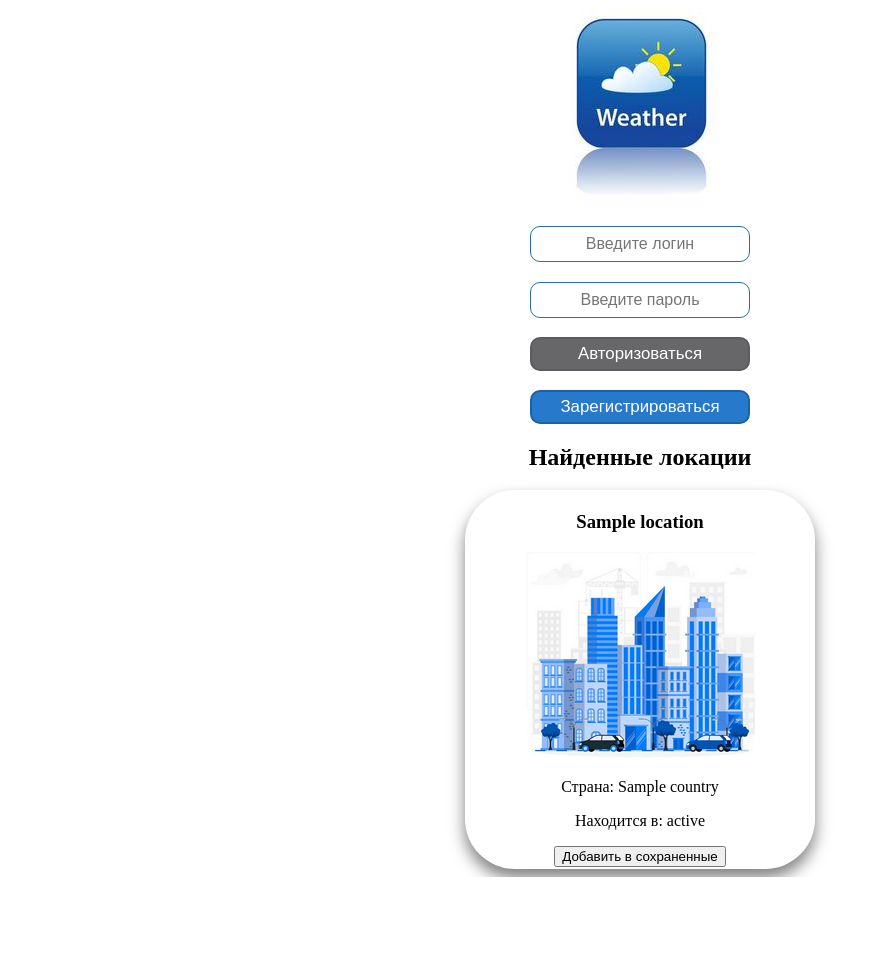
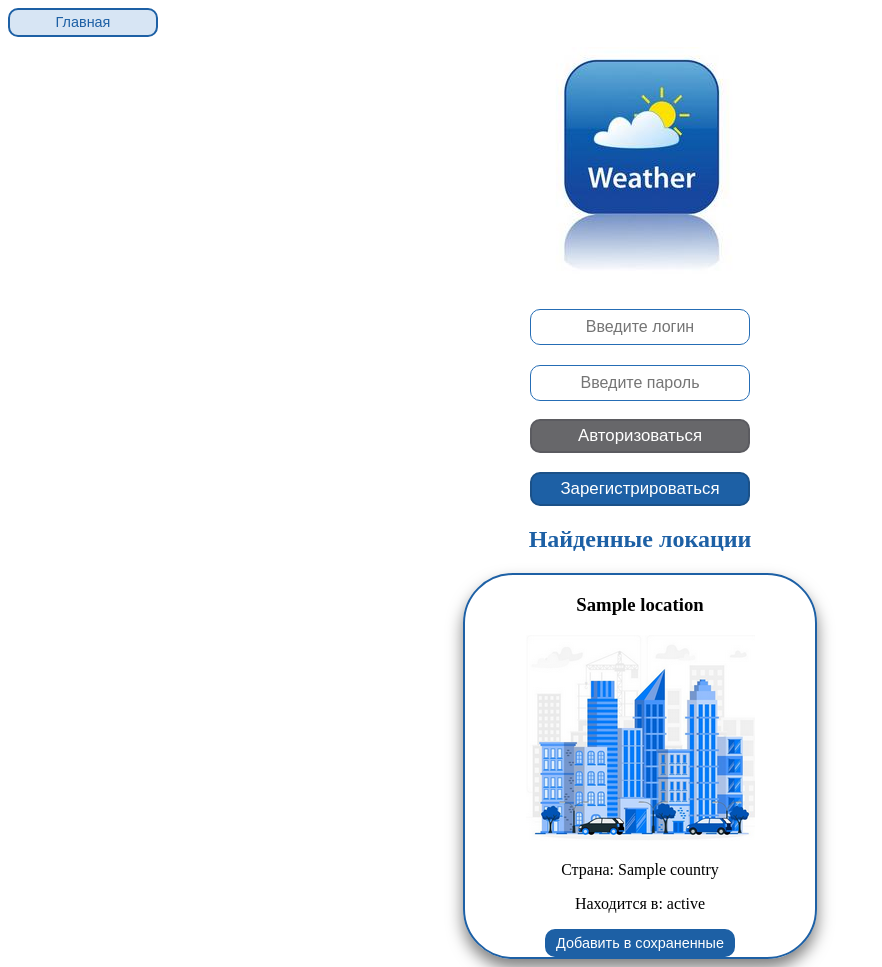
Before and after one commit to Awakary/WeatherService, a FastAPI app: template templates/locations.html in a window 1280 px wide. Shown: the whole page, without its empty margins (0-882 px from the left). Before the commit the page ends 877 px from the top, so only its background shows below. Run offline with FastAPI, Linux system fonts and the light colour scheme; the template is opened without the code that fills it: most values are stand-ins (such as "Sample title", 1, 10 or a date in 2020); parts of the project's set-up code (start-up, migrations or seed data) failed here and were passed over.

Commit message:
Добавлены картинки погоды

```diff
--- a/exceptions.py
+++ b/exceptions.py
@@ -17,12 +17,11 @@ class UsernamePasswordException(ExceptionWithMessage):
     def __init__(self):
         super().__init__(status_code=400, detail='Имя пользователя и пароль '
                                                  'должны содержать только латинские буквы и цифры')
-        # self.message = 'Пользователь с таким логином уже существует'
 
 
 class SameLocationException(ExceptionWithMessage):
     def __init__(self):
-        self.message = 'Локация уже добавлена'
+        super().__init__(status_code=400, detail='Location already exists')
 
 
 class NotSamePasswordException(ExceptionWithMessage):
--- a/main.py
+++ b/main.py
@@ -1,17 +1,38 @@
 
 from fastapi import FastAPI
 from fastapi import Request
+from starlette.middleware.cors import CORSMiddleware
 from starlette.responses import JSONResponse
-from fastapi.exceptions import RequestValidationError
+from fastapi.exceptions import RequestValidationError, HTTPException
 from fastapi.staticfiles import StaticFiles
 
-from router import router
-
+from router import router, templates
 
 app = FastAPI()
+app.add_middleware(
+       CORSMiddleware,
+       allow_origins=["*"],
+       allow_credentials=True,
+       allow_methods=["*"],
+       allow_headers=["*"],
+   )
+@app.exception_handler(HTTPException)
+async def http_exception_handler(request, exc: HTTPException):
+     errors = []
+     print(1)
+     return templates.TemplateResponse(name='error.html',
+                                       context={'request': request, "errors": errors})
 
 app.mount("/static", StaticFiles(directory="static"), name="static")
 app.include_router(router)
+
+
+@app.exception_handler(Exception)
+async def http_exception_handler(request, exc: Exception):
+     errors = []
+     print(1)
+     return templates.TemplateResponse(name='error.html',
+                                       context={'request': request, "errors": errors})
 
 
 # @app.exception_handler(RequestValidationError)
--- a/models.py
+++ b/models.py
@@ -39,7 +39,7 @@ class Location(Base):
     state: Mapped[str]
 
     __table_args__ = (
-        UniqueConstraint('name', 'latitude', 'longitude', name='_name_lat_lon_uc'),
+        UniqueConstraint('name', 'latitude', 'longitude', 'user_id', name='name_user_uc'),
     )
 
 
--- a/static/styles.css
+++ b/static/styles.css
@@ -3,13 +3,12 @@
     box-shadow: 0 9px 16px 0 rgba(2,2,1,0.5);
     transition: 0.3s;
     border-radius: 50px; /* 5px rounded corners */
+     border: 2px solid #1d60a5;
     width: 350px;
     min-height: 300px;
     margin: auto;
     text-align: center;
-    display: flex;
     flex-direction: column; /* Размещаем элементы в колонку */
-
 
 }
 
@@ -18,23 +17,21 @@
     box-shadow: 0 12px 16px 0 rgba(2,2,0,0.8);
 }
 
-
 /* Add some padding inside the card container */
 .container {
-    padding: 2px 16px;
-}
+    display: flex; /* Расположение карточек в строку */
+    gap: 20px;
+ }
 
 /* Контейнер для картинки */
 .card__image {
+   width: 100%;   /* устанавливаем ширину */
+  height: 120%;  /* устанавливаем высоту */
+  object-fit: cover;  /* сохраняем пропорции изображения */
+}
 
-  position: absolute;
-  top: 0;
-  left: 0;
-  width: 100%;
-  height: 100%;
-}
 .back_button {
-    background: #256db5;
+    background: #1d60a5;
     border-radius: 7px; /* 5px rounded corners */
     padding: 0.5em 0.5em;
     color: #ffffff;
@@ -44,6 +41,7 @@
     border: 1px solid #f1f1f1;
     width: 140px;
 }
+
 .auth_button {
     background: #67676a;
     border-radius: 10px; /* 5px rounded corners */
@@ -55,15 +53,46 @@
     width: 220px;
 }
 .reg_button {
-    background: #2779cc;
+    background: #1d60a5;
     border-radius: 10px; /* 5px rounded corners */
     padding: 0.3em 0.3em;
     color: #ffffff;
     font-size: 0.9em;
     text-transform: capitalize;
-    border: 2px solid #1d60a5;
+    border: 2px solid #1b5188;
     width: 220px;
 }
+.main_button {
+    background: #d7e5f4;
+    border-radius: 10px; /* 5px rounded corners */
+    padding: 0.3em 0.3em;
+    color: #1d60a5;
+    font-size: 0.9em;
+    text-transform: capitalize;
+    border: 2px solid #1d60a5;
+    width: 150px;
+}
+
+.del_button {
+    background: #e85353;
+    border-radius: 10px; /* 5px rounded corners */
+    padding: 0.3em 0.3em;
+    color: #ffffff;
+    font-size: 0.9em;
+    border: 2px solid #b8090f;
+    width: 190px;
+}
+
+.add_button {
+    background: #1d60a5;
+    border-radius: 10px; /* 5px rounded corners */
+    padding: 0.3em 0.3em;
+    color: #ffffff;
+    font-size: 0.9em;
+    border: 2px solid #1d60a5;
+    width: 190px;
+}
+
 .row {
     display: flex;
     flex-wrap: wrap;
@@ -74,6 +103,11 @@
     margin-top: 10px;
     margin-bottom: 10px;
 }
+
+.container-buttons {
+  display: flex;
+  justify-content: space-between;
+}
 .right {
     display: flex;
     flex-wrap: wrap;
@@ -83,37 +117,47 @@
     gap: 10px;
     margin-top: 10px;
     margin-bottom: 10px;
+    word-break: break-all;
 }
+
 .faded-image {
 
     width: 15%; /* или желаемая ширина */
     height: auto; /* сохраняем пропорции */
 
 }
+
 .inputer {
     background: #ffffff;
     padding: 0.5em 1.5em;
     color: #000000;
     font-size: 1em;
-    margin-top:20px;
+    margin-top: 20px;
     border: 1px solid #256db5;
     border-radius: 10px; /* 5px rounded corners */
     width: 170px;
 }
 
 .out_button {
-    background: #67676a;
-    border-radius: 7px; /* 5px rounded corners */
-    padding: 0.5em 0.5em;
-    color: #ffffff;
-    font-size: 1.1em;
+    background: #d6d6da;
+    border-radius: 10px; /* 5px rounded corners */
+    padding: 0.3em 0.3em;
+    color: #5b5b60;
+    font-size: 0.9em;
 
     text-transform: capitalize;
-    border: 1px solid #f1f1f1;
-    width: 140px;
+    border: 2px solid #5b5b60;
+    width: 150px;
+
 }
 
-.form-group {
-    display: flex;
-    flex-direction: column; /* Размещаем элементы один под другим */
+    .main_button {
+    background: #d7e5f4;
+    border-radius: 10px; /* 5px rounded corners */
+    padding: 0.3em 0.3em;
+    color: #1d60a5;
+    font-size: 0.9em;
+    text-transform: capitalize;
+    border: 2px solid #1d60a5;
+    width: 150px;
 }
--- a/templates/locations.html
+++ b/templates/locations.html
@@ -1,17 +1,20 @@
-
 {% include "search.html" %}
-
     <div style="text-align-last: center">
-        <h2>Найденные локации</h2>
+        <h2 style="color: #1d60a5;">Найденные локации</h2>
+        {% if errors %}
+			<div style="color: red;">{{errors[0].detail}}</div>
+		{% endif %}
          {% if not locations %}
              <p>Локации не найдены</p>
          {% endif %}
     </div>
-         {% for location in locations %}
-    <div class="card">
-        <div class="container">
+    <div class="container">
+        {% for location in locations %}
+        <div class="card">
             <h3>{{ location.name }}</h3>
-                <img src="{{loop.index| image_number }}" alt="Image">
+                <div class="card__image">
+                    <img src="{{loop.index| image_number }}" alt="Image">
+                </div>
             <p>Страна: {{ location.country }}</p>
             {% if location.state %}
                 <p>Находится в: {{ location.state }}</p>
@@ -24,8 +27,8 @@
                 <input name="lon" type="hidden" id="lon" value="{{location.lon}}">
                 <input name="country" type="hidden" id="country" value="{{location.country}}">
                 <input name="state" type="hidden" id="state" value="{{location.state}}">
-                <button type="submit">Добавить в сохраненные</button>
+                <button type="submit" class="add_button">Добавить в сохраненные</button>
             </form>
        </div>
+        {% endfor %}
     </div>
-         {% endfor %}
--- a/templates/search.html
+++ b/templates/search.html
@@ -6,8 +6,21 @@
     <link href="{{ url_for('static', path='/styles.css') }}" rel="stylesheet">
 </head>
 <body>
-<div style="text-align-last: center">
-   <img  src="/static/images/main.jpg" alt="Image">
+<div class="container-buttons">
+     <form action='/' method="get">
+        <button class="main_button">Главная</button>
+    </form>
+    {% if request.cookies.get('user_access_token') %}
+        <form action='/logout' method="post">
+         <button class="out_button">Выйти</button>
+        </form>
+    {% endif %}
+</div>
+{% if request.cookies.get('user_access_token') %}
+    <h4 style="color: #1d60a5;" class="right"> Пользователь: {{request.cookies.get('username') }}  </h4>
+{% endif %}
+<div style="text-align-last: center" class="row">
+   <img  src="/static/images/main2.jpg" alt="Image">
 </div>
     <div style="text-align-last: center">
         {% if not request.cookies.get('user_access_token') %}
@@ -57,11 +70,6 @@
                 <span class="validity"></span>
                 <button class="back_button" type="submit">Найти</button>
             </form>
-             <p> Пользователь: {{request.cookies.get('username') }}</p>
-            <form action='/logout' method="post">
-                <button class="out_button">Выйти</button>
-            </form>
-
          {% endif %}
     </div>
     </body>
--- a/utils.py
+++ b/utils.py
@@ -4,8 +4,6 @@ from jinja2 import Environment, FileSystemLoader
 def image_path(weather):
     if weather == 'Ясно':
         return '/static/images/sun.png'
-    elif weather == 'Пасмурно':
-        return '/static/images/cloudy.png'
     elif 'нег' in weather:
         return '/static/images/snow.png'
     elif 'Облачно с прояснениями' in weather:
@@ -13,7 +11,9 @@ def image_path(weather):
     elif 'облач' in weather:
         return '/static/images/clouds.png'
     elif 'ождь' in weather:
-        return '/static/images/rain.png'
+        return '/static/images/rain2.png'
+    else:
+        return '/static/images/cloudy.png'
 
 
 def image_number(number):
```
Also changed, not shown: authorazation/passwords.py (+19 -4 lines), migrations/versions/2e0718079933_.py (added, +32 -0 lines), router.py (+52 -39 lines), templates/error.html (added, +20 -0 lines), templates/index.html (+12 -5 lines), templates/registration.html (+5 -6 lines), static/images/clouds.png, static/images/main2.jpg (added), static/images/rain2.png (added), static/images/snow.png.
